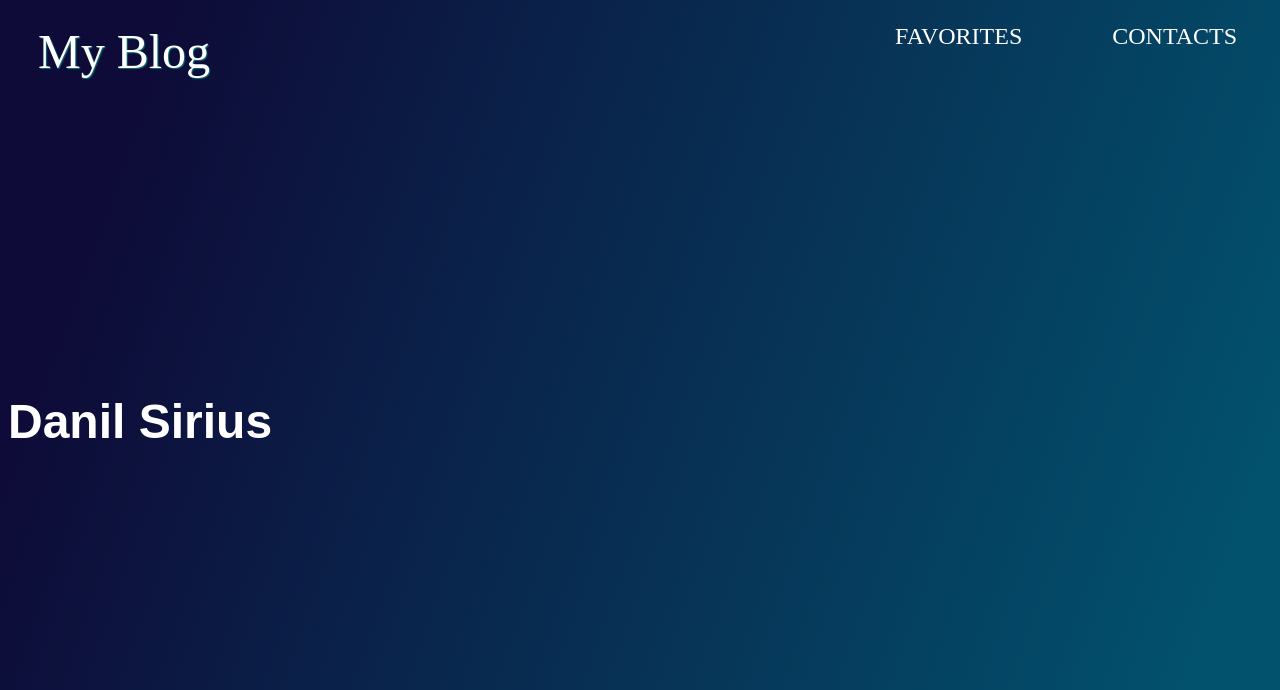
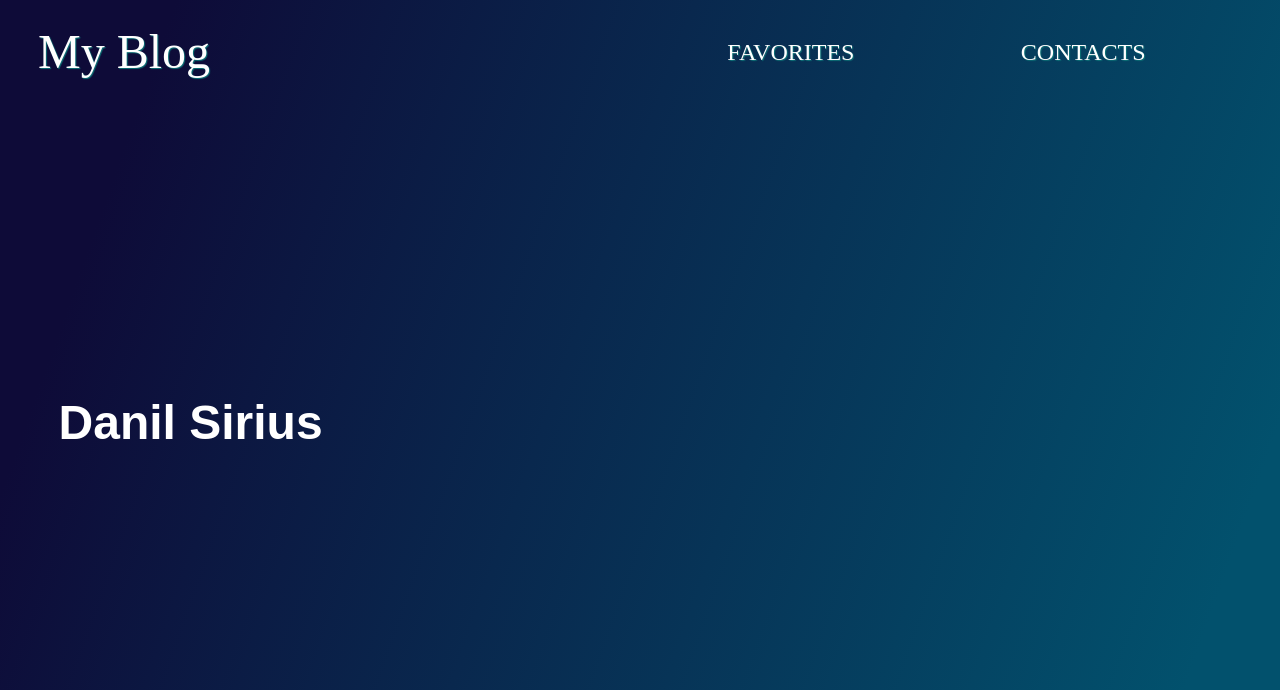
Before and after one commit to 51Sirius/MyBlog, a Flask app: page / in a window 1280 px wide. Shown: the top 690 px of the page. Run offline with Flask 2, Linux system fonts and the light colour scheme.

Commit message:
Create favorites.html

```diff
--- a/app.py
+++ b/app.py
@@ -8,5 +8,10 @@ def homepage():
     return render_template('index.html', title='Blog')
 
 
+@app.route('/favorites')
+def favorites():
+    return render_template('favorites.html', title='Favorites')
+
+
 if __name__ == '__main__':
     app.run()
--- a/static/css/main.css
+++ b/static/css/main.css
@@ -8,6 +8,7 @@ body {
 }
 
 .name {
+    margin-left: 4%;
     font-size: xxx-large;
     font-family: "Bookman Old Style", sans-serif;
 }
--- a/static/css/navbar.css
+++ b/static/css/navbar.css
@@ -18,13 +18,14 @@ header a {
 }
 
 .btn-grad {
+    margin-right: 10%;
+    flex-grow: initial;
+    text-decoration: none;
     font-size: x-large;
-    padding: 15px 45px;
+    padding: 15px 10px;
     text-align: center;
     text-transform: uppercase;
     transition: 0.5s;
-    background-size: 200% auto;
-    border-radius: 10px;
     display: block;
 }
 
--- a/templates/base.html
+++ b/templates/base.html
@@ -2,6 +2,9 @@
 <html lang="en">
 <link rel="stylesheet" type="text/css" href="{{ url_for('static', filename='css/navbar.css') }}"/>
 <link rel="stylesheet" type="text/css" href="{{ url_for('static', filename='css/main.css') }}"/>
+{% block custom %}
+
+{% endblock %}
 <head>
     <meta charset="UTF-8">
     <title>{{ title }}</title>
--- /dev/null
+++ b/templates/favorites.html
@@ -0,0 +1,6 @@
+{% extends 'base.html' %}
+{% block custom %}
+    <link rel="stylesheet" type="text/css" href="{{ url_for('static', filename='css/favor.css') }}"/>
+{% endblock %}
+{% block content %}
+{% endblock %}
--- a/templates/navbar.html
+++ b/templates/navbar.html
@@ -1,5 +1,5 @@
 <header>
     <a href={{ url_for('homepage') }}>My Blog</a>
-    <div class="btn-grad">Favorites</div>
-    <div class="btn-grad">Contacts</div>
+    <a class="btn-grad">Favorites</a>
+    <a class="btn-grad">Contacts</a>
 </header>
```
Also changed, not shown: static/css/favor.css (added).
